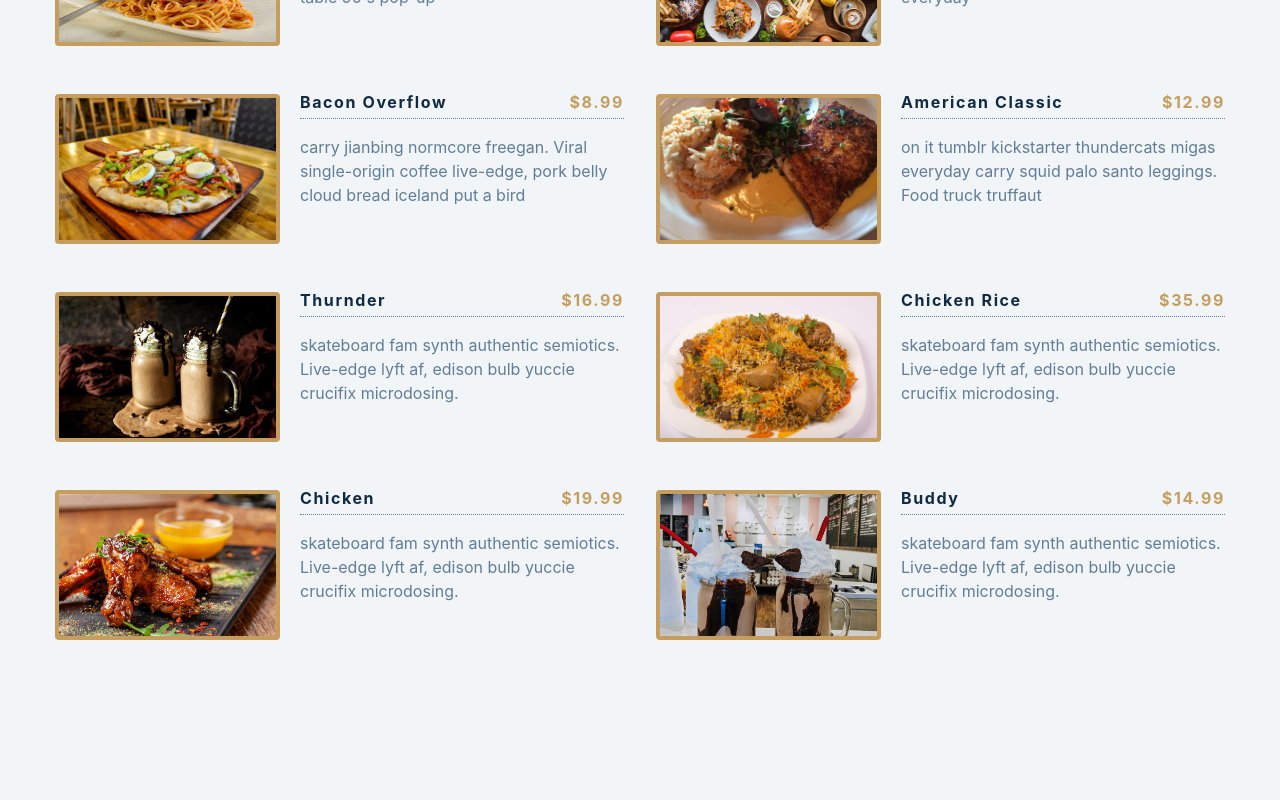
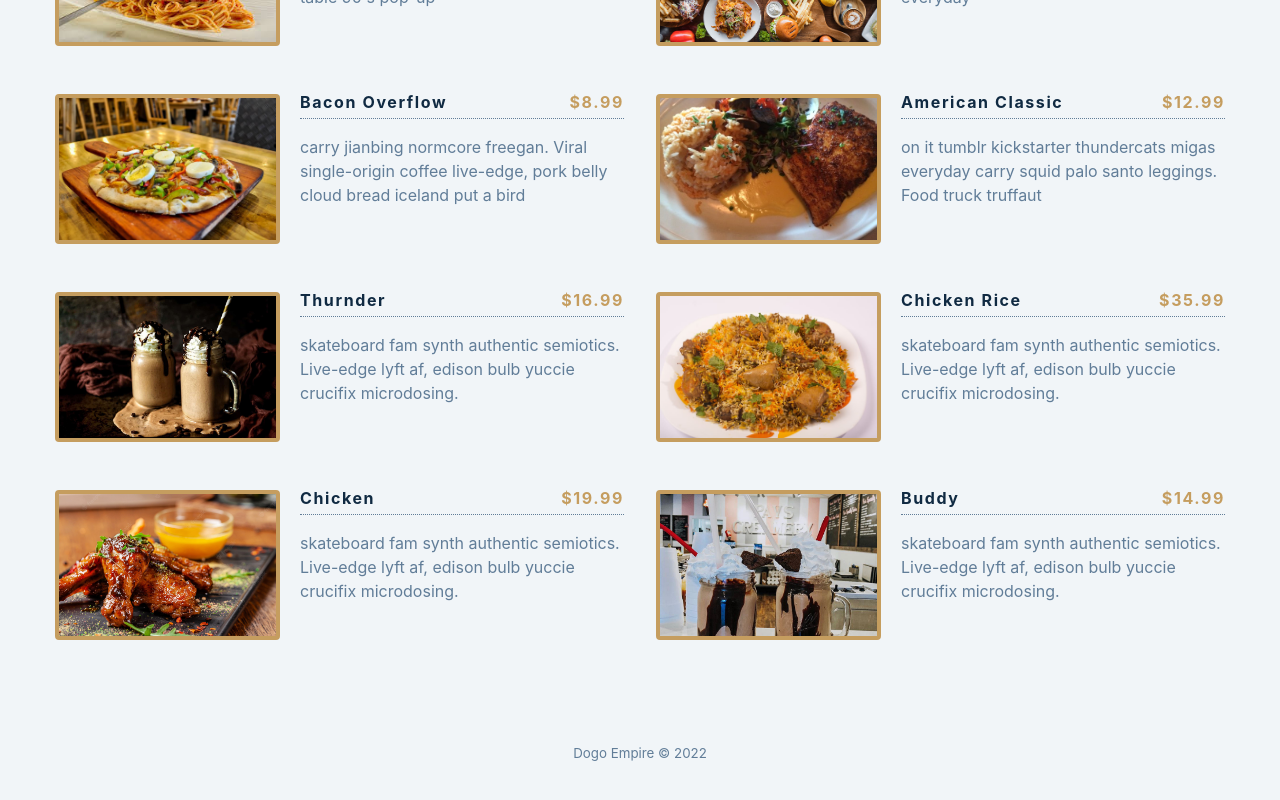
Before and after one commit to zeredogo/react-menu, a React (Create React App) app: page / in a window 1280 px wide. Shown: the part 766-1566 px from the top of the page. Before the commit the page ends 1486 px from the top, so only its background shows below. Built offline with nearby package versions, Linux system fonts and the light colour scheme.

Commit message:
adding footer

```diff
--- a/src/App.js
+++ b/src/App.js
@@ -29,6 +29,7 @@ function App() {
       <Categories categories={categories} filterItems={filterItems}/>
       <Menu items={menuItems}/>
     </section>
+    <p className="footer"><small>Dogo Empire &copy; 2022</small></p>
    </main>
   );
 }
--- a/src/index.css
+++ b/src/index.css
@@ -234,3 +234,11 @@ Menu
     height: 150px;
   }
 }
+
+.footer{
+  text-align: center;
+  border: none;
+  padding: 20px;
+  margin-top: 0px;
+  margin-bottom: 50px;
+}
```
